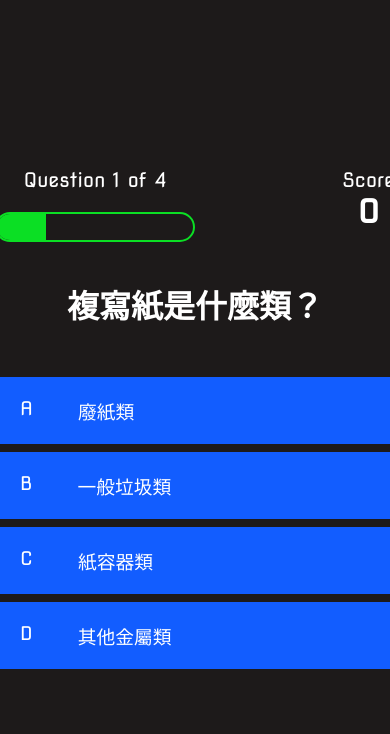
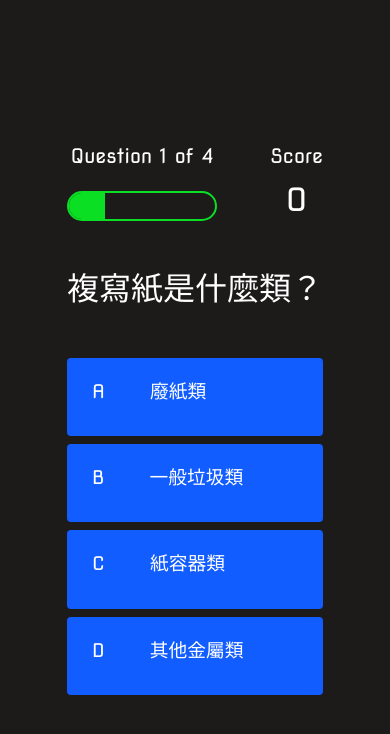
Before and after one commit to zshunli/game, a plain HTML site: page game.html in a window 390 px wide. Drawn offline with nearby package versions, Linux system fonts and the light colour scheme.

Commit message:
game加入bootstrap

```diff
--- a/game.css
+++ b/game.css
@@ -69,6 +69,15 @@ body {
 
 @media screen and (max-width: 768px) {
     .choice-container {
-        min-width: 40rem;
+        min-width: 25rem;
+    }
+
+    .choice-container:hover {
+        transform: none;
+        transition: none;
+    }
+
+    #progressBar {
+        max-width: 15rem;
     }
 }
--- a/game.html
+++ b/game.html
@@ -4,6 +4,7 @@
     <meta charset="UTF-8">
     <meta name="viewport" content="width=device-width, initial-scale=1.0">
     <title>Quiz Page</title>
+    <link rel="stylesheet" href="https://cdn.jsdelivr.net/npm/bootstrap@4.6.2/dist/css/bootstrap.min.css" integrity="sha384-xOolHFLEh07PJGoPkLv1IbcEPTNtaed2xpHsD9ESMhqIYd0nLMwNLD69Npy4HI+N" crossorigin="anonymous">
     <link rel="stylesheet" href="style.css">
     <link rel="stylesheet" href="game.css">
 </head>
```
